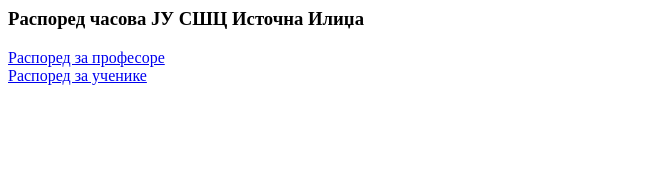
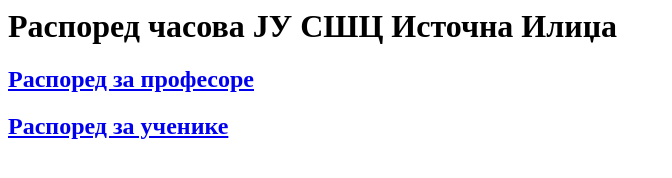
Before and after one commit to mdraskovicc/jusscraspored, a plain HTML site: page index.html in a window 1280 px wide. Shown: the whole page, without its empty margins (0-672 px from the left). Drawn offline with Linux system fonts and the light colour scheme.

Commit message:
Update index.html

```diff
--- a/index.html
+++ b/index.html
@@ -1,5 +1,4 @@
-<h3>Распоред часова ЈУ СШЦ Источна Илиџа</h3>
-<p>
-    <a href="/prof.html">Распоред за професоре</a></br>
-    <a href="/razr.html">Распоред за ученике</a>
+<h1>Распоред часова ЈУ СШЦ Источна Илиџа</h3>
+<h2><a href="/prof.html">Распоред за професоре</a></h2>
+<h2><a href="/razr.html">Распоред за ученике</a></h2>
 </p>
```
